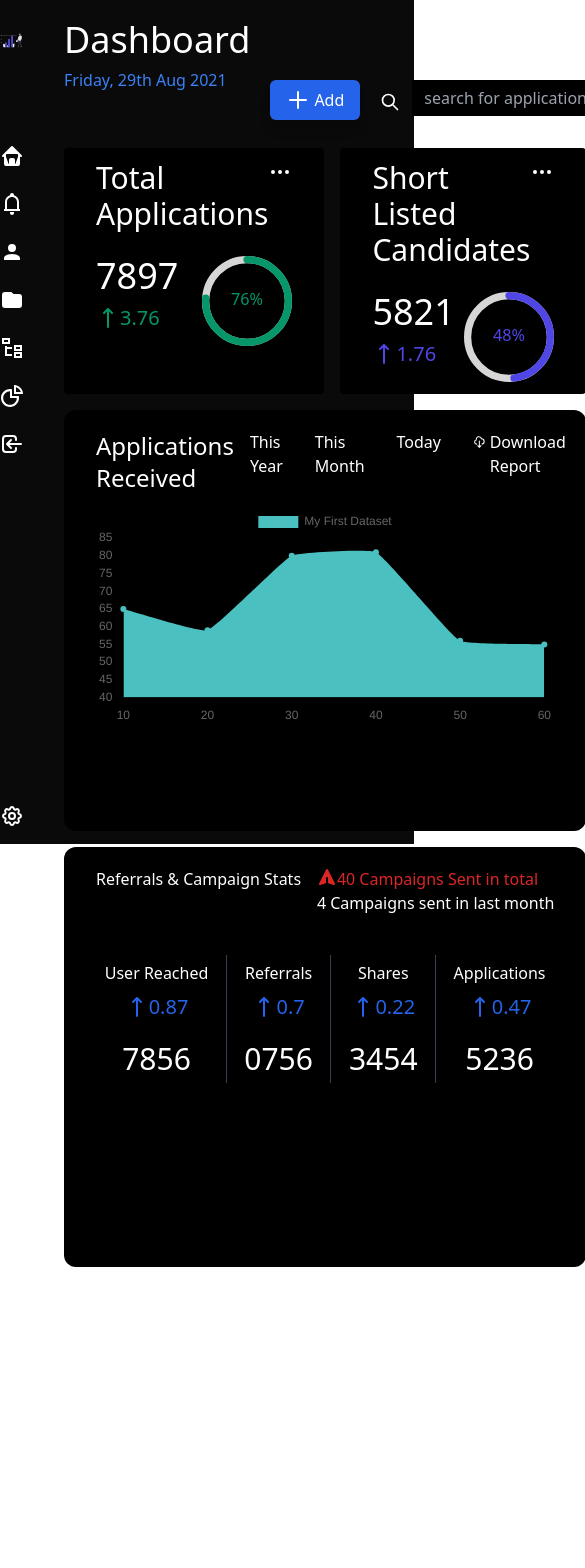
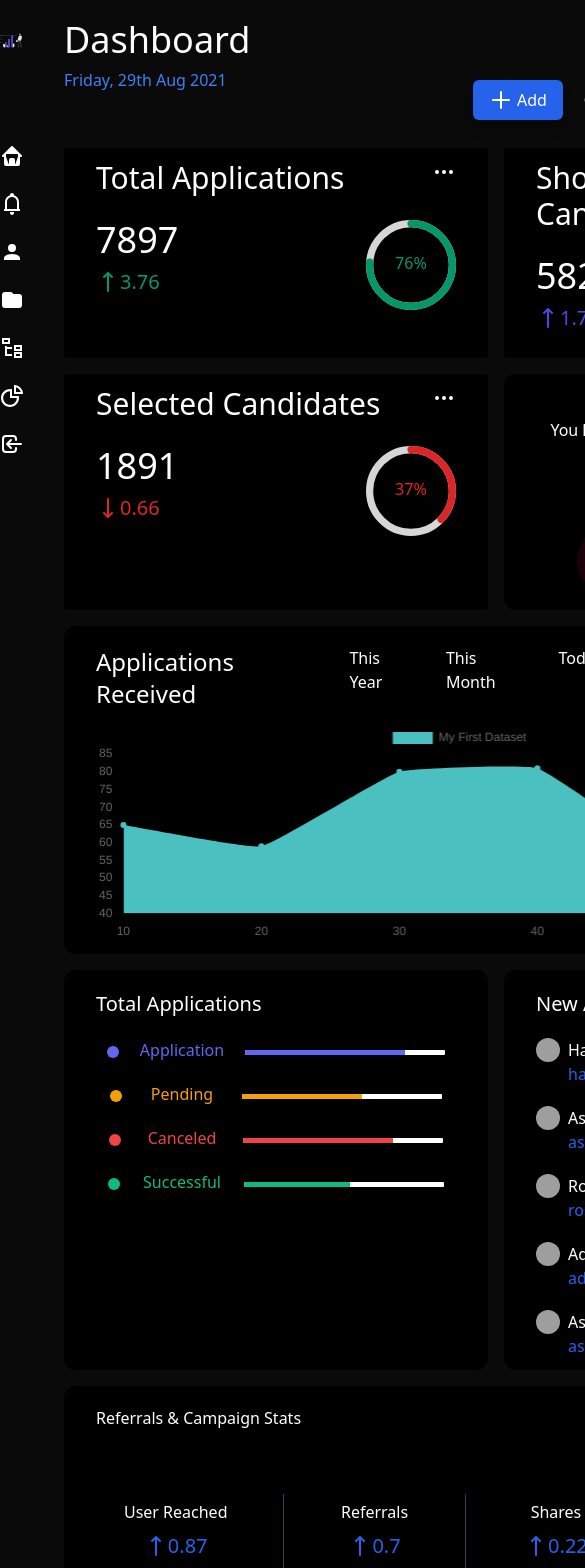
Before and after one commit to Rahat-Minhaj007/Tailwind-Dashboard, a React (Create React App) app: page / in a window 390 px wide. Shown: the top 1568 px of the page, 585 px wide, since content can reach past the window. Before the commit the page ends 1267 px from the top, so only its background shows below. Built offline with nearby package versions, Linux system fonts and the light colour scheme; grey boxes are pictures that could not be loaded.

Commit message:
added respomsiveness

```diff
--- a/src/components/Dashboard/Dashboard/Dashboard.css
+++ b/src/components/Dashboard/Dashboard/Dashboard.css
@@ -56,3 +56,53 @@
     width:100% !important;
 
 }
+
+@media (max-width:768px) {
+
+    .main{
+        display:grid;
+        grid-template-columns: repeat(2,1fr) ;
+        grid-template-rows: repeat(6,0.5fr) ;
+        gap:1rem;
+    }
+    .m1{
+        grid-row: span 1;
+    }
+    .m2{
+        grid-row: span 1;
+    }
+    .m3{
+        grid-row: span 1;
+    }
+    .m4{
+        grid-row: span 1;
+    }
+    .m5{
+        grid-column: span 2;
+        grid-row: span 1;
+    }
+    .m6{
+
+        grid-row: span 1;
+    }
+    .m7{
+
+        grid-row: span 1;
+    }
+
+    .m8{
+        grid-column: span 2;
+        grid-row: span 1;
+    }
+
+    .m9{
+
+        grid-row: span 1;
+    }
+    .m10{
+
+        grid-row: span 1 ;
+    }
+
+
+}
--- a/src/components/Dashboard/Dashboard/Dashboard.js
+++ b/src/components/Dashboard/Dashboard/Dashboard.js
@@ -2,7 +2,7 @@ import React from 'react';
 import ApplicantsList from '../../ApplicantsList/ApplicantsList';
 import CampaignButton from '../../CampaignButton/CampaignButton';
 import CampaignStats from '../../CampaignStats/CampaignStats';
-import CircularProgress from '../../CircularProgress/CircularProgress';
+ import CircularProgress from '../../ReuseableComponents/CircularProgress.js';
 import DoughnutBar from '../../DoughnutBar/DoughnutBar';
 import LineChart from '../../LineChart/LineChart';
 import Notification from '../../Notification/Notification';
@@ -18,7 +18,7 @@ const Dashboard = () => {
 
             <Sidebar />
 
-            <div className="h-screen w-screen    px-10" style={{ background: "rgba(10,10,10)" }}>
+            <div className="md:h-screen md:w-screen h-auto w-auto   px-10" style={{ background: "rgba(10,10,10)" }}>
                 <Header />
 
                 <div className="main pt-4 text-white">
@@ -27,7 +27,7 @@ const Dashboard = () => {
                         <CircularProgress title="Total Applications" percentage="76" num1={7897} num2={3.76} color={"green"} arrow={"M8 7l4-4m0 0l4 4m-4-4v18"} pathClr={"rgba(5, 150, 105)"} />
                     </div>
                     <div className="bg-black p-3 rounded m2">
-                        <CircularProgress title="Short Listed Candidates" percentage="48" num1={5821} num2={1.76} color={"indigo"} arrow={"M8 7l4-4m0 0l4 4m-4-4v18"} pathClr={"rgba(79, 70, 229)"} />
+                        <CircularProgress  title="Short Listed Candidates" percentage="48" num1={5821} num2={1.76} color={"indigo"} arrow={"M8 7l4-4m0 0l4 4m-4-4v18"} pathClr={"rgba(79, 70, 229)"} />
                     </div>
                     <div className="bg-black p-3 rounded m3">
                         <CircularProgress title="Selected Candidates" percentage="37" num1={1891} num2={0.66} color={"red"} arrow={"M16 17l-4 4m0 0l-4-4m4 4V3"} pathClr={"rgba(220, 38, 38)"} />
--- a/src/components/Dashboard/Sidebar/Sidebar.js
+++ b/src/components/Dashboard/Sidebar/Sidebar.js
@@ -5,7 +5,7 @@ const Sidebar = () => {
     return (
         <>
 
-            <nav className="w-20  justify-between flex flex-col h-screen" style={{ background: "rgba(10,10,10)" }}>
+            <nav className="w-20  justify-between flex flex-col md:h-screen h-auto" style={{ background: "rgba(10,10,10)" }}>
                 <div className="mt-4 mb-10">
                     <a href="/">
                         <img
@@ -141,7 +141,7 @@ const Sidebar = () => {
                 </div>
             </nav>
 
-            <div className="h-screen w-px bg-gray-700 border-solid">
+            <div className="md:h-screen h-auto  w-px bg-gray-700 border-solid">
 
             </div>
 
--- a/src/components/CircularProgress/CircularProgress.js
+++ b/src/components/ReuseableComponents/CircularProgress.js
@@ -2,7 +2,7 @@ import React from 'react';
 
 import { CircularProgressbar, buildStyles } from 'react-circular-progressbar';
 import 'react-circular-progressbar/dist/styles.css';
-import './CircularProgress.css';
+
 
 
 const CircularProgress = ({ title, percentage, num1, num2, color,arrow,pathClr }) => {
```
Also changed, not shown: src/components/CircularProgress/CircularProgress.css (deleted).
